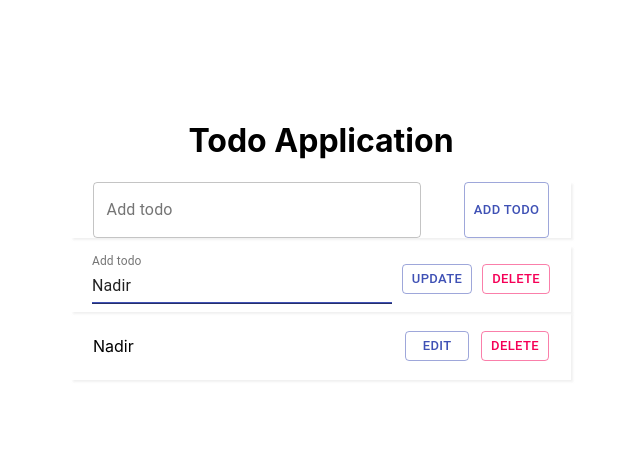
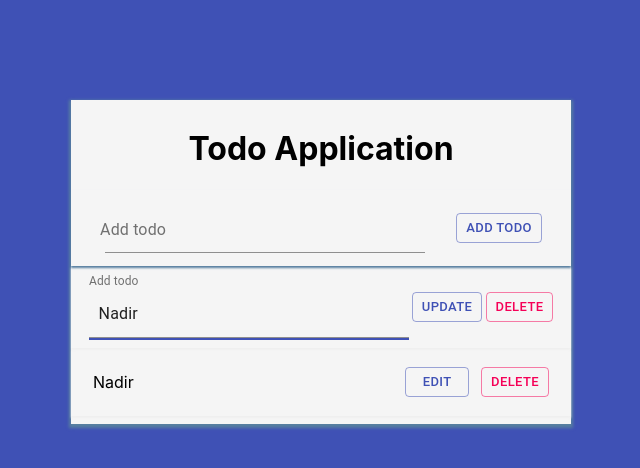
Before and after one commit to nadirbashir/todo-app, a React (Create React App) app: page / in a window 1280 px wide. Shown: the top 468 px of the page, without its empty margins (319-959 px from the left). Built offline with nearby package versions, Linux system fonts and the light colour scheme.

Commit message:
theme changed

```diff
--- a/src/App.css
+++ b/src/App.css
@@ -1,22 +1,46 @@
+body{
+    margin: 0;
+    padding: 0;
+    background-color: #3f51b5;
+}
 .App{
     padding-top: 100px;
+    padding-bottom: 100px;
 }
 .main{
     width: 500px;
     margin: 0 auto;
     text-align: center;
+    background-color: whitesmoke;
+    box-shadow: 0 2px 3px 2px #577fa0;
+}
+.add-todo{
+    display: flex;
+    justify-content: space-around !important;
+    box-shadow: 0px 2px 2px #577fa0;
+}
+.add-todo .MuiFormControl-root div{
+    height: 50px;
+    margin: 5px;
 }
 .list-item{
     display: flex;
     justify-content: space-around !important;
-    box-shadow: 2px 2px 2px #efefefea;
+    box-shadow: 0px 2px 2px #efefefea;
 }
 .list-item > p{
     width: 300px;
 }
 #standard-basic{
+    margin: 10px;
     width: 300px;
+}
+.list-item .MuiFormControl-root div{
+    height: 50px;
     border-bottom: 2px solid #3f51b5 !important;
+}
+.MuiButton-root {
+    height: 30px;
 }
 #outlined-basic{
     width: 300px;
--- a/src/App.jsx
+++ b/src/App.jsx
@@ -63,20 +63,20 @@ class App extends React.Component {
     return (
       <Container fixed className="App">
         <div className = "main">
+
+        {/* list section */}
+        <div className = "list-section">
+        <List>
         <h1>Todo Application</h1>
         {/* add todo section */}
-        <div className = "list-item">
-          <TextField id="outlined-basic" label="Add todo" variant="outlined"
+        <ListItem className = "add-todo">
+        <TextField id="standard-basic" label="Add todo" variant="standard"
             type="text"
             value={value}
             onChange={(e) => this.setState({ value: e.target.value })}
             />
           <Button variant = "outlined" size="small" color = "primary" onClick={this.add_todo}>Add todo</Button>
-
-        </div>
-        {/* list section */}
-        <div className = "list-section">
-        <List>
+        </ListItem>
           {todos.map((val, ind) => {
             return (
               <ListItem className = "list-item" key={ind}>
```
